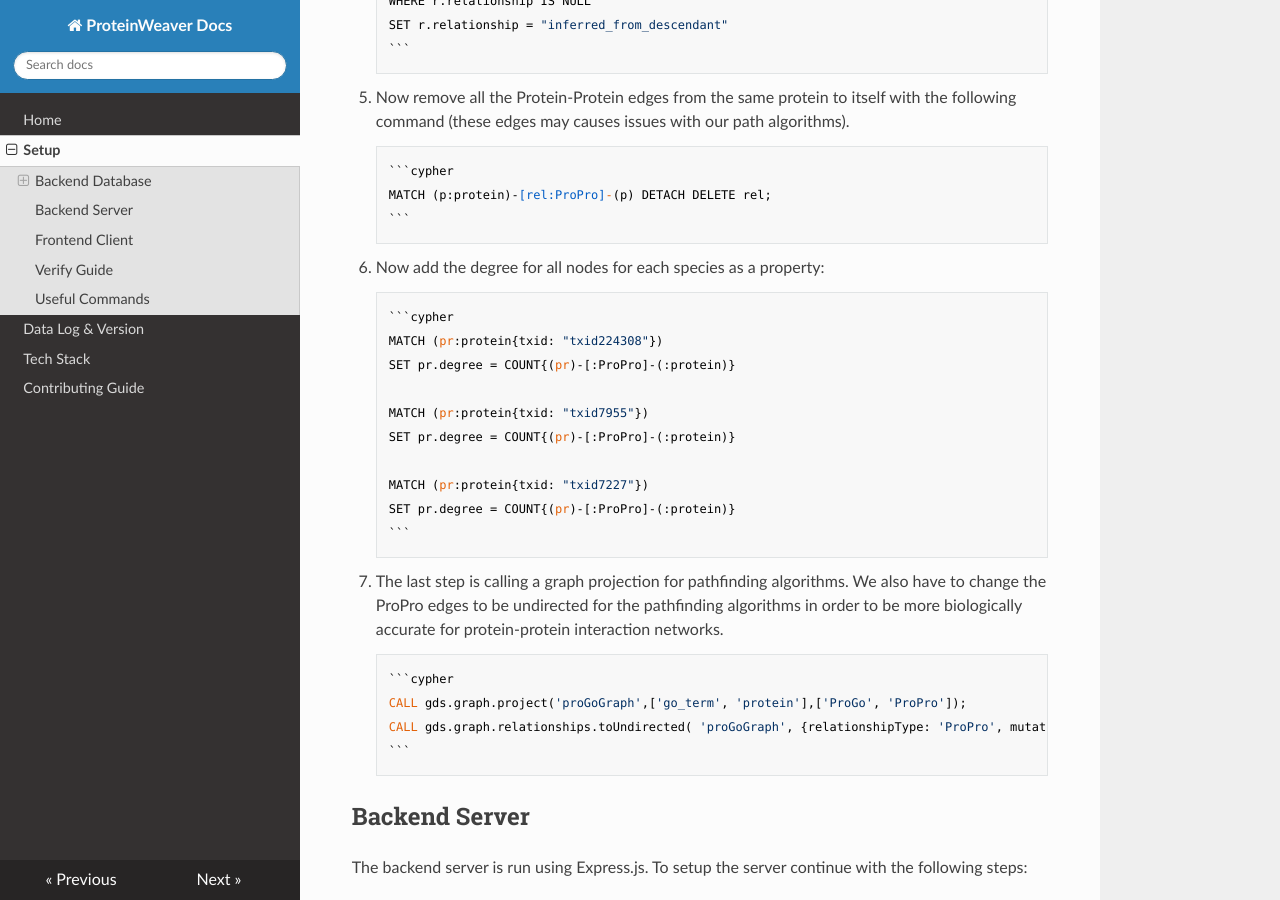
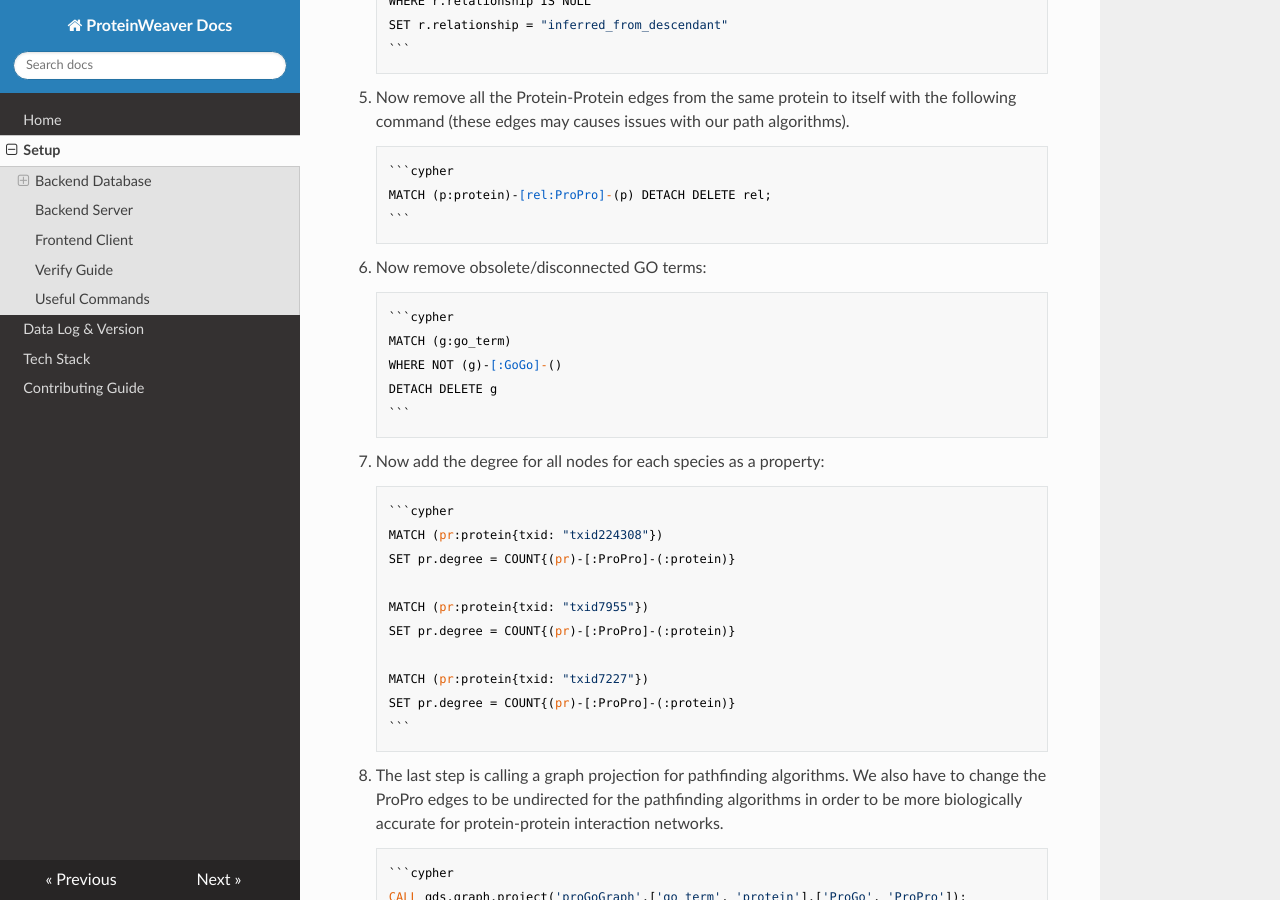
Before and after one commit to Reed-CompBio/protein-weaver, an MkDocs documentation site: the page built from docs/docs/setup.md, in a window 1280 px wide and 900 px high, scrolled down 8186 px. Built offline with MkDocs 1.6.1, drawn with Linux system fonts in a browser that asks for light colours; nearby versions of some CDN libraries.

Commit message:
Added removal of obsolete GO terms

````diff
--- a/docs/docs/setup.md
+++ b/docs/docs/setup.md
@@ -329,7 +329,15 @@ ProteinWeaver uses a Dockerized version of Neo4j as the database. [Follow these
         MATCH (p:protein)-[rel:ProPro]-(p) DETACH DELETE rel;
         ```
 
-6. Now add the degree for all nodes for each species as a property:
+6. Now remove obsolete/disconnected GO terms:
+
+        ```cypher
+        MATCH (g:go_term)
+        WHERE NOT (g)-[:GoGo]-()
+        DETACH DELETE g
+        ```
+
+7. Now add the degree for all nodes for each species as a property:
 
         ```cypher
         MATCH (pr:protein{txid: "txid224308"})
````
Also changed, not shown: other parts of docs/docs/setup.md (+1 -1 lines), 1 other file.
